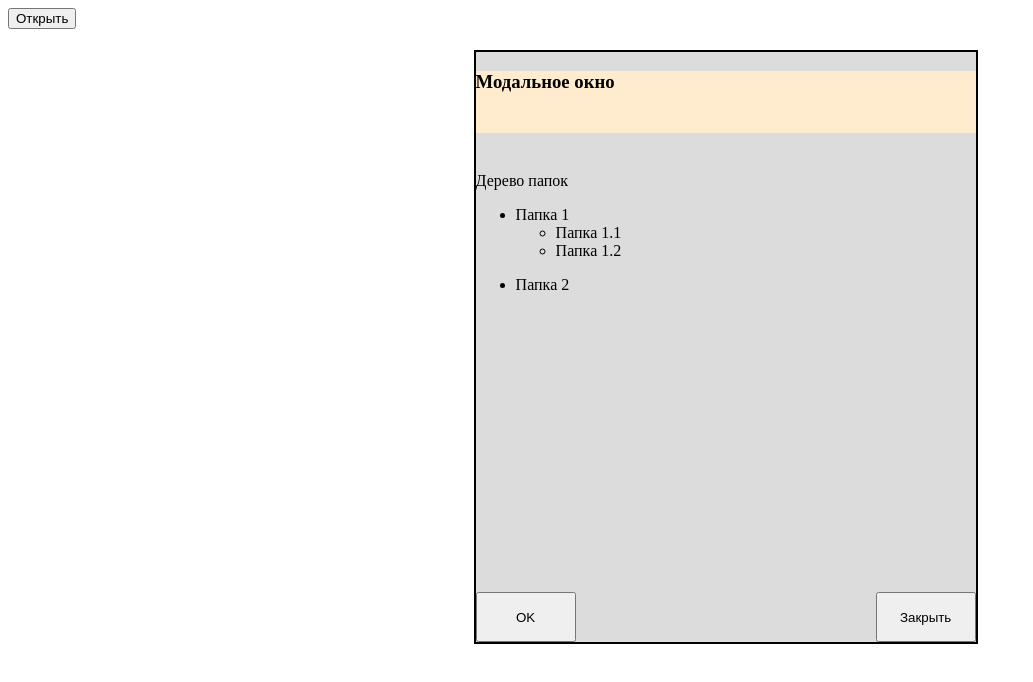
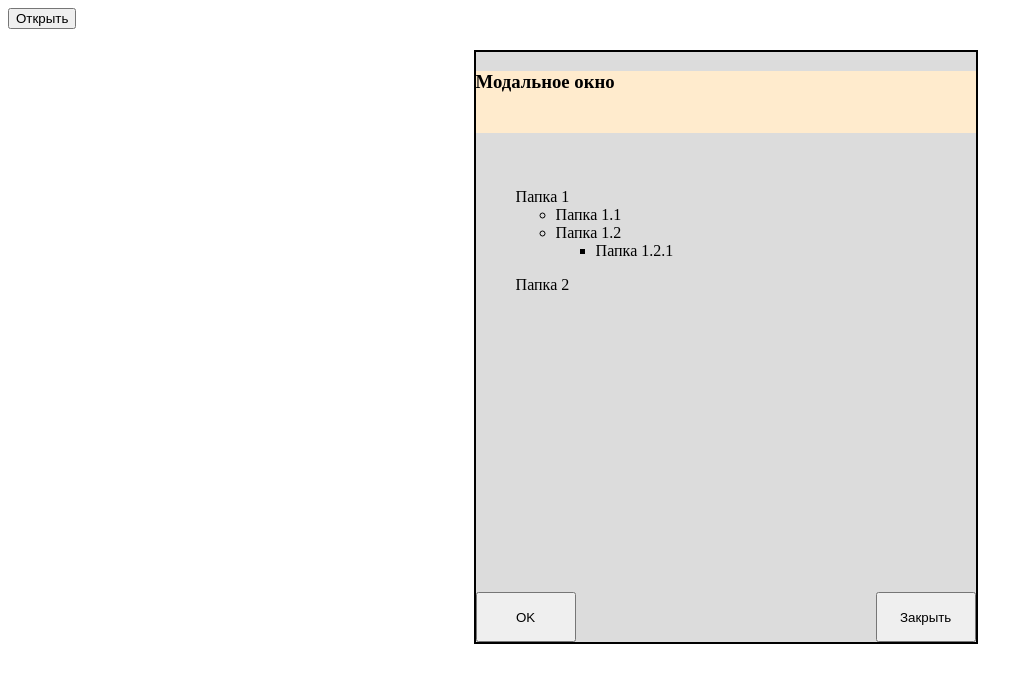
Before and after one commit to SLiubovS/modal-window-Sakhavision, a Vue app: page / in a window 1280 px wide. Both pictures are taken after a click on the button "Открыть". Shown: the top 682 px of the page, without its empty margins (0-1033 px from the left). Built offline with nearby package versions, Linux system fonts and the light colour scheme.

Commit message:
работа над компонентом TreeItem.vue

```diff
--- a/src/App.vue
+++ b/src/App.vue
@@ -1,6 +1,6 @@
 <script setup lang="ts">
-import ModalWindow from './components/ModalWindow.vue'
-import { ref } from 'vue'
+import ModalWindow from './components/ModalWindow.vue';
+import { ref } from 'vue';
 
 const openWindow = ref(false);
 
--- a/src/components/ModalWindow.vue
+++ b/src/components/ModalWindow.vue
@@ -1,25 +1,26 @@
 <script setup lang="ts">
-import { ref } from 'vue'
-import type { IFolder } from '../models/IFolder'
-import type { Ref } from 'vue'
+import { ref } from 'vue';
+import type { IFolder } from '../models/IFolder';
+import type { Ref } from 'vue';
+import TreeComponent from './TreeComponent.vue';
 
-defineProps({
-	title: String
-})
+defineProps<{
+	title: string
+}>()
 
-const mockFolders: Ref<Array<IFolder>> = ref([
-	{
-		id: 1, name: 'Папка 1', children: [
-			{ id: 2, name: 'Папка 1.1', children: [] },
-			{
-				id: 3, name: 'Папка 1.2', children: [
-					{ id: 4, name: 'Папка 1.2.1', children: [] }
-				]
-			}
-		]
-	},
-	{ id: 5, name: 'Папка 2', children: [] },
-]);
+// const mockFolders: Ref<Array<IFolder>> = ref([
+// 	{
+// 		id: 1, name: 'Папка 1', children: [
+// 			{ id: 2, name: 'Папка 1.1', children: [] },
+// 			{
+// 				id: 3, name: 'Папка 1.2', children: [
+// 					{ id: 4, name: 'Папка 1.2.1', children: [] }
+// 				]
+// 			}
+// 		]
+// 	},
+// 	{ id: 5, name: 'Папка 2', children: [] },
+// ]);
 
 function okModalWindow() {
 	alert('ok');
@@ -42,17 +43,10 @@ function closeModalWindow() {
 		</h3>
 
 		<div class="content">
-			Дерево папок
-			<ul v-for="mockFolder in mockFolders" :key="mockFolder.id">
-				<li>
-					{{ mockFolder.name }}
-					<ul v-for="children in mockFolder.children" :key="children.id">
-						<li>
-							{{ children.name }}
-						</li>
-					</ul>
-				</li>
-				</ul>
+			<TreeComponent>
+
+			</TreeComponent>
+
 		</div>
 		<div class="container-btn_pozition">
 			<button type="button" @click="okModalWindow">
--- /dev/null
+++ b/src/components/TreeComponent.vue
@@ -0,0 +1,32 @@
+<script setup lang="ts">
+import { ref } from 'vue';
+import type { IFolder } from '../models/IFolder';
+import type { Ref } from 'vue';
+import TreeItem from './TreeItem.vue';
+
+const mockFolders: Ref<Array<IFolder>> = ref([
+    {
+        id: 1, name: 'Папка 1', children: [
+            { id: 2, name: 'Папка 1.1', children: [] },
+            {
+                id: 3, name: 'Папка 1.2', children: [
+                    { id: 4, name: 'Папка 1.2.1', children: [] }
+                ]
+            }
+        ]
+    },
+    { id: 5, name: 'Папка 2', children: [] },
+]);
+
+</script>
+
+<template>
+        <ul v-for="mockFolder in mockFolders" :key="mockFolder.id">
+            {{ mockFolder.name }}
+                <TreeItem :folder="mockFolder">
+                </TreeItem>
+        </ul>
+</template>
+
+<style scoped>
+</style>
--- /dev/null
+++ b/src/components/TreeItem.vue
@@ -0,0 +1,26 @@
+<script setup lang="ts">
+import type { IFolder } from '../models/IFolder';
+
+defineProps<{
+    folder: IFolder
+}>()
+
+</script>
+
+<template>
+        <!-- <ul v-for="child in folder.children" :key="child.id">
+            <li>
+                {{ child.name }}
+                <TreeItem :folder="child">
+                </TreeItem>
+            </li>
+        </ul>    -->
+
+        <ul>
+            <li v-for="child in folder.children" :key="child.id">
+                {{ child.name }}
+                <TreeItem :folder="child">
+                </TreeItem>
+            </li>
+        </ul>
+</template>
```
